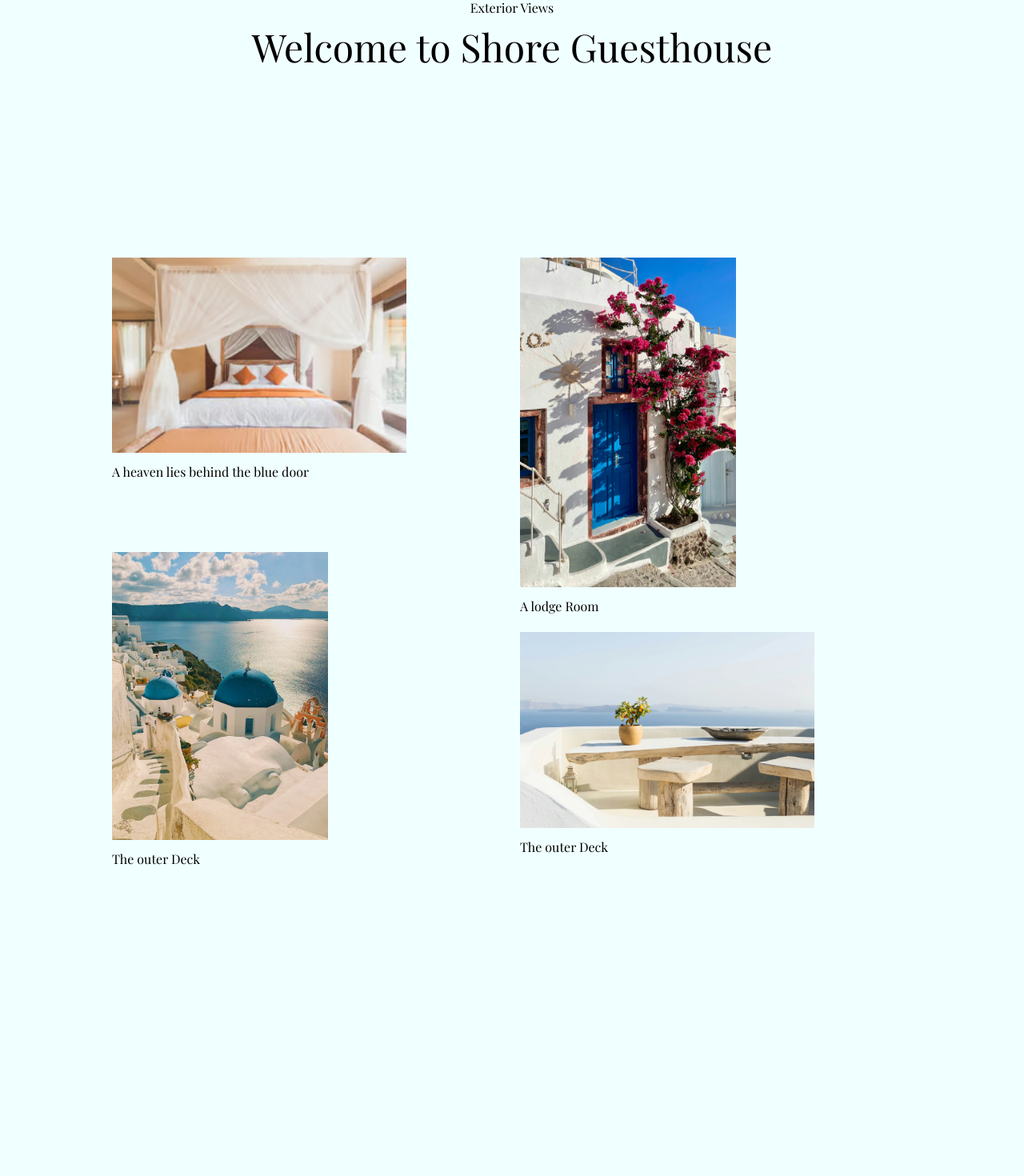
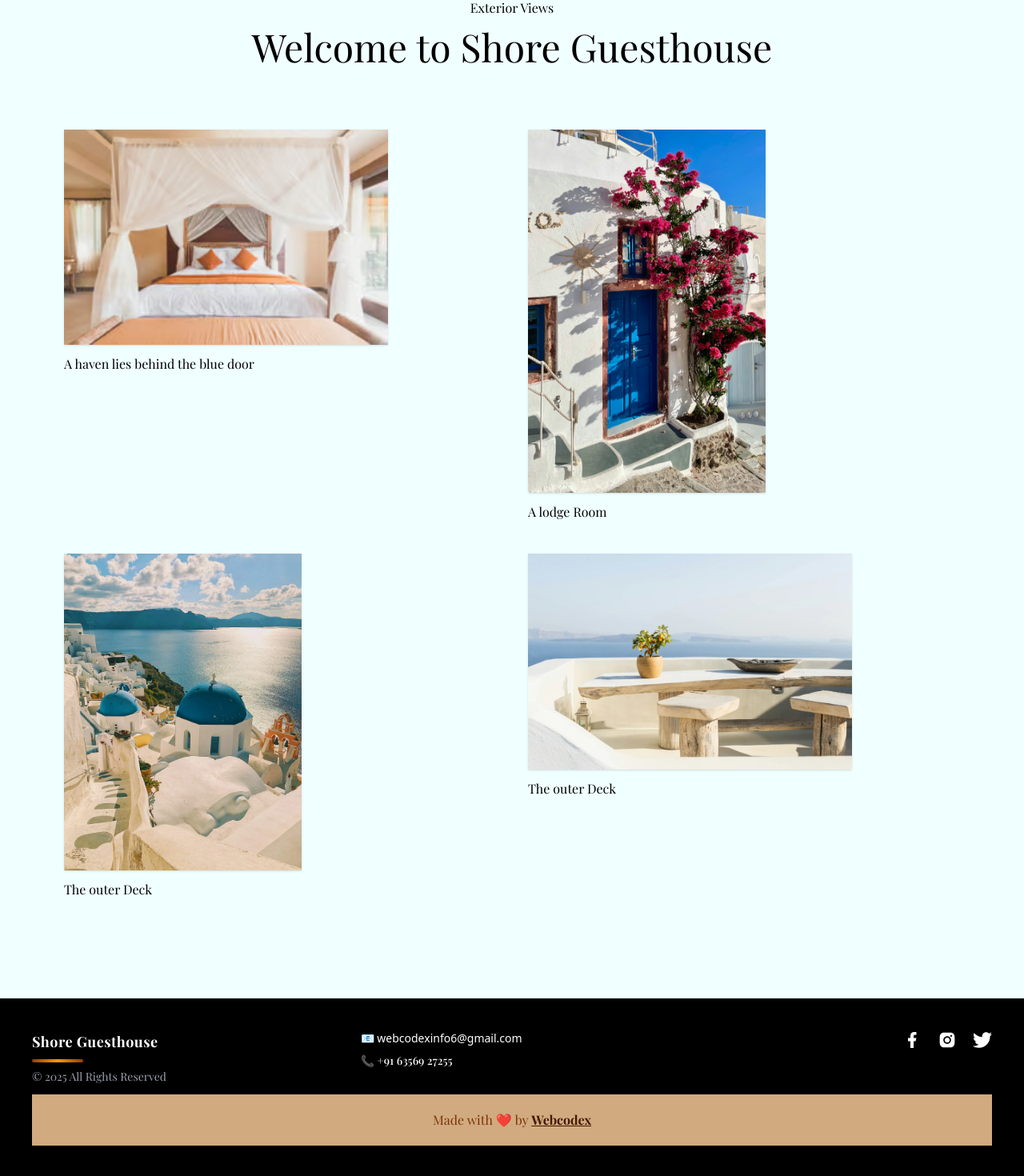
Before and after one commit to Muskan-Shah-6/Shore_guesthouse, a React (Vite) app in the folder shore_guestHouse/: page /gallery in a window 1280 px wide. Shown: the part 1141-2611 px from the top of the page at 80% size. Before the commit the page ends 2487 px from the top, so only its background shows below. Built offline with nearby package versions, Linux system fonts and the light colour scheme; a web font is replaced by a local one.

Commit message:
Muskan
Added the grid for view gallery

```diff
--- a/shore_guestHouse/src/pages/Gallery.jsx
+++ b/shore_guestHouse/src/pages/Gallery.jsx
@@ -7,6 +7,7 @@ import viewImage3 from '../assets/images/Gallery/welcome_pg_3.png'
 import viewImage4 from '../assets/images/Gallery/welcome_pg_4.png'
 import AOS from 'aos'
 import 'aos/dist/aos.css'
+import Footer from '../components/navigation/Footer'
 
 const Gallery = () => {
     useEffect(() => {
@@ -32,30 +33,52 @@ const Gallery = () => {
             <section className='py-30 overflow-hidden'>
                 <div className='text-center space-y-3'>
                     <p className='text-md text-black'>Exterior Views</p>
-                    <h1 className='text-5xl text-black'>Welcome to Shore Guesthouse</h1>
+                    <h1 className='text-xl lg:text-5xl sm:text-2xl text-black'>Welcome to Shore Guesthouse</h1>
                 </div>
-                <div className='grid grid-cols-2 mt-25 p-35 gap-5'>
-                    <div className='text-start' data-aos="fade-up">
-                        <img src={viewImage1} alt="first_img" height='55%' width='75%' />
-                        <p className='text-black text-start mt-3'>A heaven lies behind the blue door</p>
-                    </div>
-                    <div className='text-start' data-aos="fade-up">
-                        <img src={viewImage2} alt="first_img" height='85%%' width='55%' />
-                        <p className='text-black text-start mt-3'>A lodge Room</p>
-                    </div>
-                    <div className='text-start -mt-25'  data-aos="fade-up ">
-                        <img src={viewImage4} alt="first_img"  height='85%%' width='55%' />
-                        <p className='text-black text-start mt-3'>The outer Deck</p>
-                    </div>
-                    <div className='text-start' data-aos="fade-up">
-                        <img src={viewImage3} alt="first_img" height='55%' width='75%' />
-                        <p className='text-black text-start mt-3'>The outer Deck</p>
+                <div className="grid grid-cols-1 md:grid-cols-2 gap-10 mt-20 px-4 sm:px-10 md:px-20">
+                    <div className="text-start" data-aos="fade-up">
+                        <img
+                            src={viewImage1}
+                            alt="first_img"
+                            className="w-[75%] md:w-[75%] mx-auto md:mx-0 transition-transform duration-300 hover:scale-105 shadow"
+                        />
+                        <p className="text-black mt-3">A haven lies behind the blue door</p>
                     </div>
 
+                    <div className="text-start" data-aos="fade-up">
+                        <img
+                            src={viewImage2}
+                            alt="second_img"
+                            className="w-[55%] md:w-[55%] mx-auto md:mx-0 transition-transform duration-300 hover:scale-105 shadow"
+                        />
+                        <p className="text-black mt-3">A lodge Room</p>
+                    </div>
+
+                    <div className="text-start -mt-96 md:mt-0" data-aos="fade-up">
+                        <img
+                            src={viewImage4}
+                            alt="third_img"
+                            className="w-[55%] md:w-[55%] mx-auto md:mx-0 transition-transform duration-300 hover:scale-105 shadow"
+                        />
+                        <p className="text-black mt-3">The outer Deck</p>
+                    </div>
+
+                    <div className="text-start" data-aos="fade-up">
+                        <img
+                            src={viewImage3}
+                            alt="fourth_img"
+                            className="w-[75%] md:w-[75%] mx-auto md:mx-0 transition-transform duration-300 hover:scale-105 shadow"
+                        />
+                        <p className="text-black mt-3">The outer Deck</p>
+                    </div>
                 </div>
+
             </section>
 
-
+            {/* Footer section */}
+            <section className='mt-1'>
+                <Footer />
+            </section>
         </>
     )
 }
```
